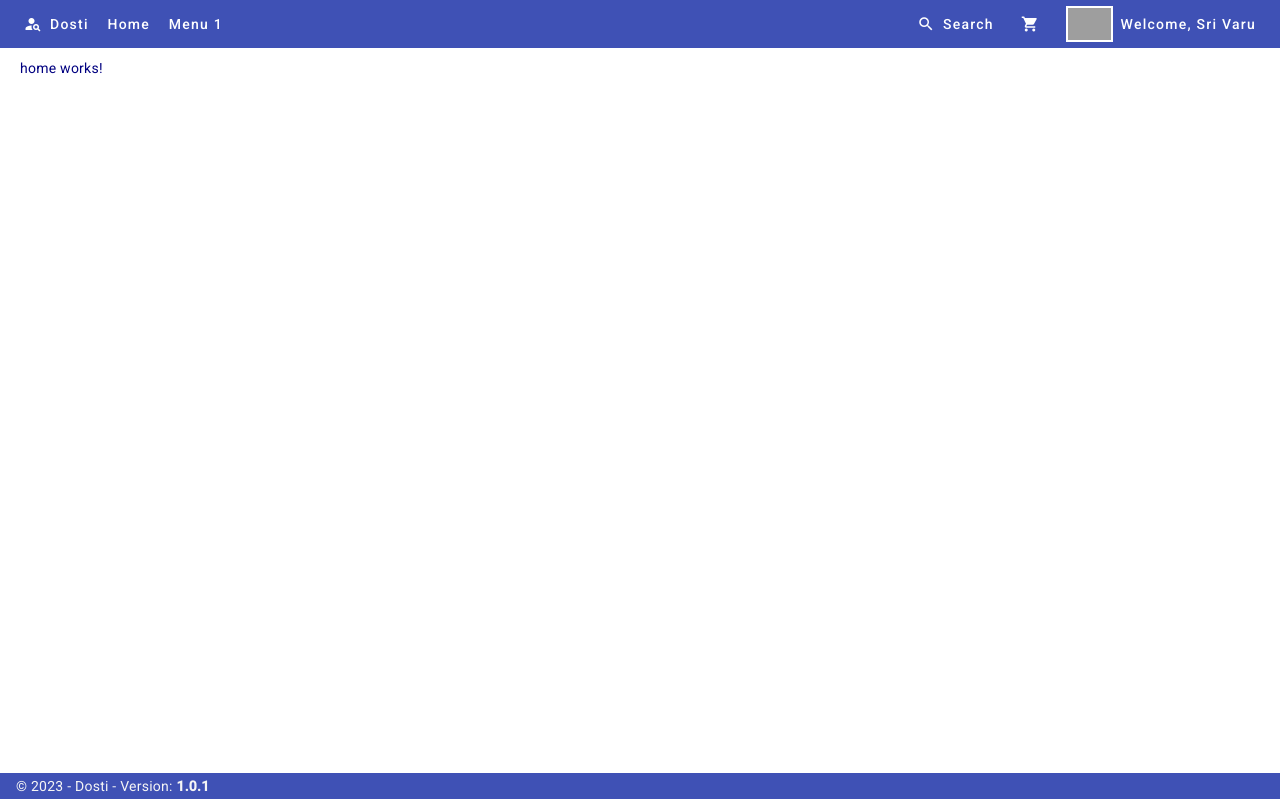
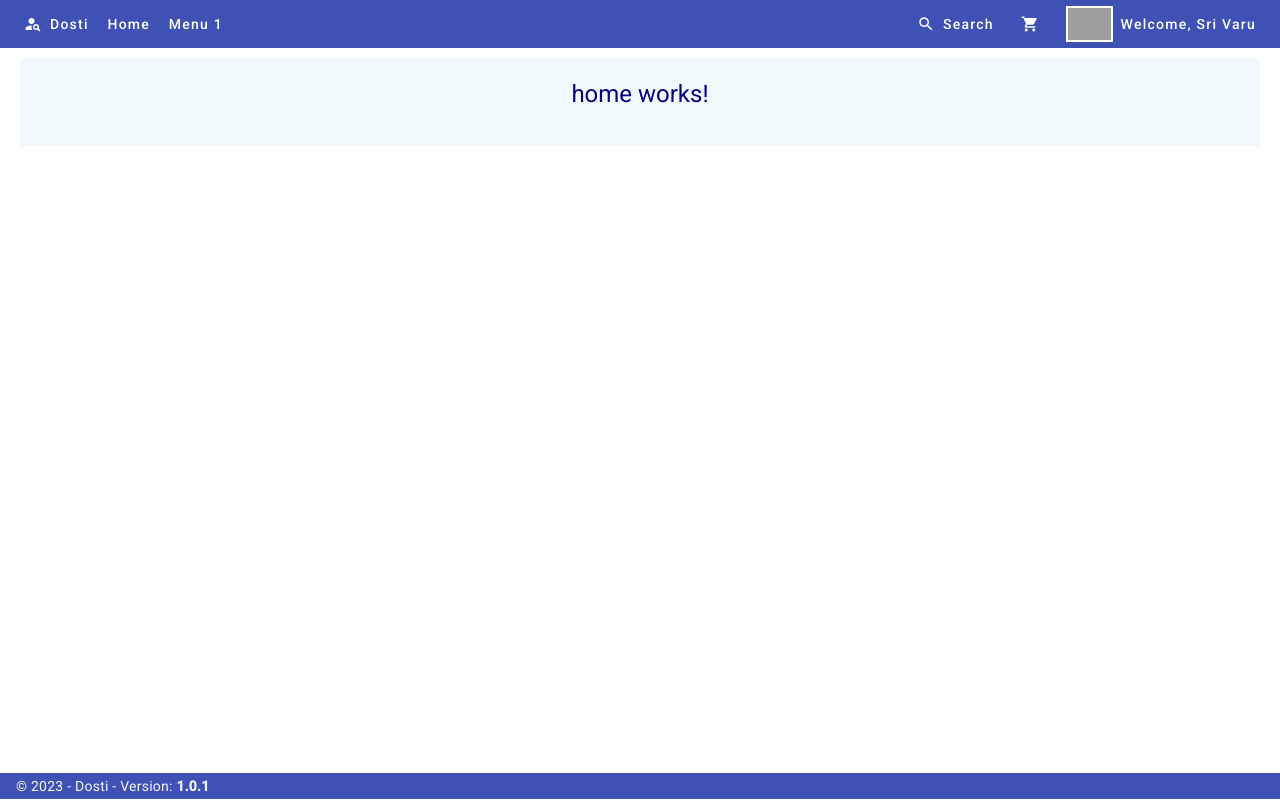
Before and after one commit to Microservices-for-Small-Dosti-App/dosti-client-ngweb, an Angular app: page /home in a window 1280 px wide. Built offline with nearby package versions, Linux system fonts and the light colour scheme; grey boxes are pictures that could not be loaded.

Commit message:
Dashboard

```diff
--- a/src/app/app.component.ts
+++ b/src/app/app.component.ts
@@ -4,7 +4,6 @@ import { FormsModule } from '@angular/forms';
 import { RouterOutlet } from '@angular/router';
 import { FooterComponent } from './modules/shared/layout/footer/footer.component';
 import { HeaderComponent } from './modules/shared/layout/header/header.component';
-import { BrowserAnimationsModule } from '@angular/platform-browser/animations';
 
 @Component({
   standalone: true,
@@ -16,7 +15,6 @@ import { BrowserAnimationsModule } from '@angular/platform-browser/animations';
     RouterOutlet,
     AsyncPipe,
     NgOptimizedImage,
-    // BrowserAnimationsModule
   ],
   selector: 'app-root',
   templateUrl: './app.component.html',
--- /dev/null
+++ b/src/app/modules/dashboard/dashboard.component.html
@@ -0,0 +1 @@
+<p>dashboard works!</p>
--- a/src/app/modules/home/home.component.html
+++ b/src/app/modules/home/home.component.html
@@ -1 +1,3 @@
-<p>home works!</p>
+<div class="container">
+    <h1>home works!</h1>
+</div>
--- a/src/app/modules/home/home.component.scss
+++ b/src/app/modules/home/home.component.scss
@@ -0,0 +1,14 @@
+.container {
+    flex-wrap: wrap;
+    justify-content: center;
+    margin: 0 auto;
+    max-width: 1200px;
+    padding: 20px;
+    background-color: rgb(242, 249, 252);
+    text-align: center;
+    margin-bottom: 20px;
+}
+
+h1 {
+    color: navy;
+}
```
Also changed, not shown: src/app/app-routes.ts (+8 -2 lines), src/app/modules/dashboard/dashboard.component.ts (added, +13 -0 lines), src/app/modules/dashboard/dashboard.component.scss (added), 1 other file (tests, documents, lock files or other folders).
